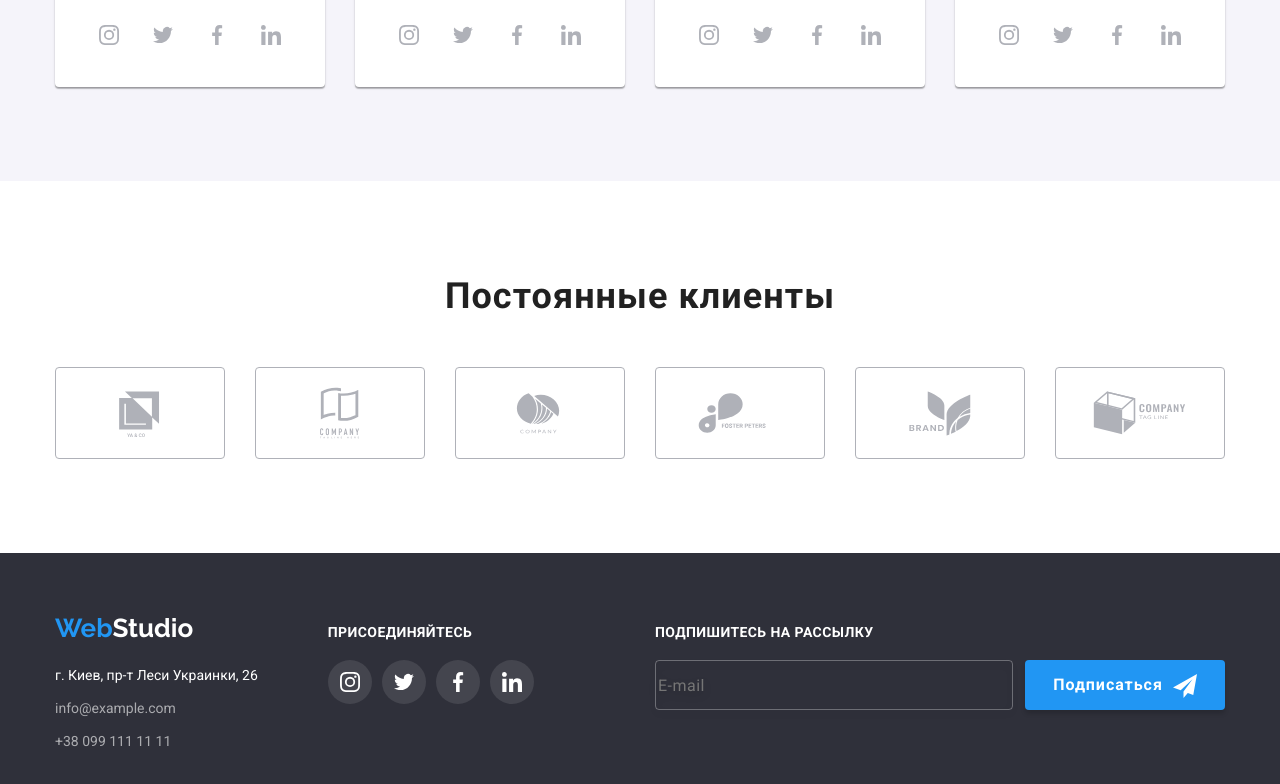
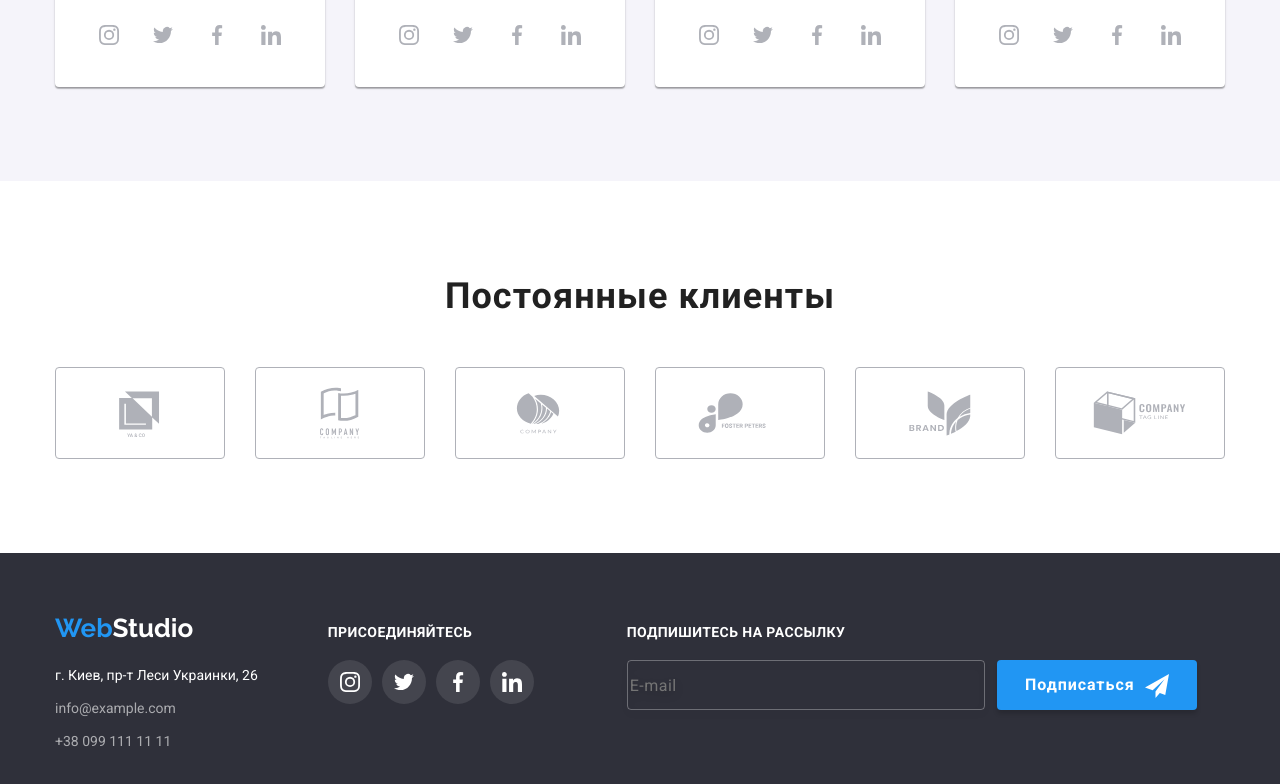
Before and after one commit to kobaserg/goit-markup-hw-06-01, a plain HTML site: page index.html in a window 1280 px wide. Shown: the part 2124-2908 px from the top of the page. Drawn offline with nearby package versions, Linux system fonts and the light colour scheme.

Commit message:
ДЗ6 пытаюсь обмануть жизнь

```diff
--- a/css/styles.css
+++ b/css/styles.css
@@ -1026,7 +1026,7 @@ h3 {
     width: 570px;
     height: 86px;
 
-    margin-left: auto;
+    margin-left: 93px;
 }
 
 .input-text-footer {
```
